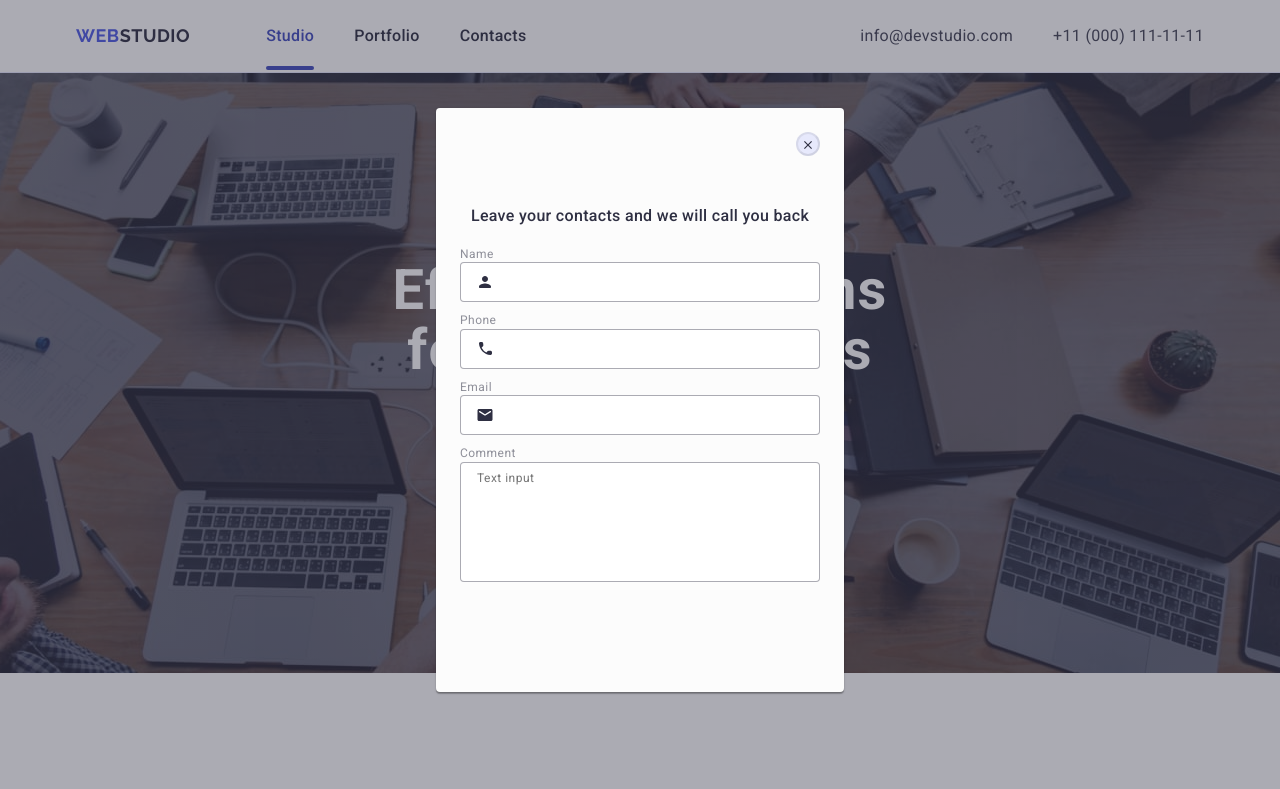
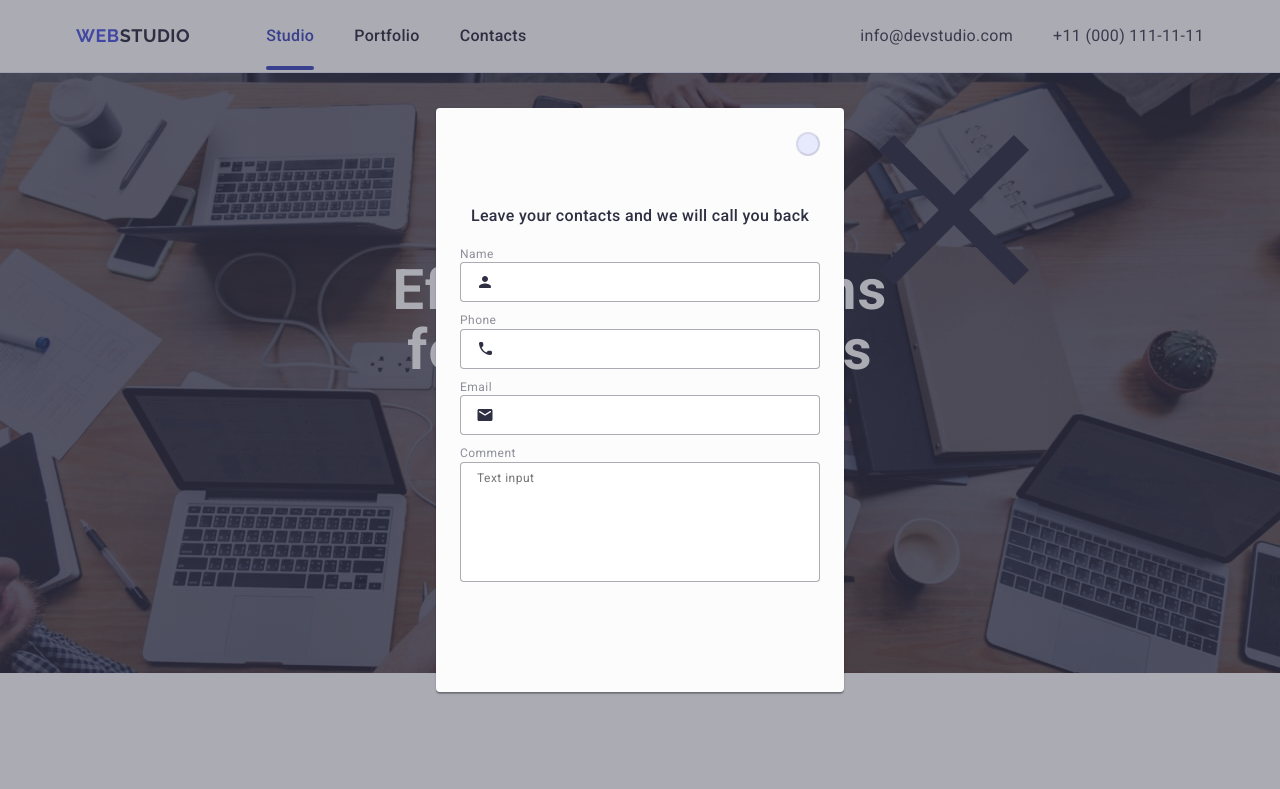
Before and after one commit to Andrii-Dzhus/goit-markup-hw-05, a plain HTML site: page index.html in a window 1280 px wide. Shown: the top 789 px of the page. Drawn offline with nearby package versions, Linux system fonts and the light colour scheme.

Commit message:
Update index.html

```diff
--- a/index.html
+++ b/index.html
@@ -475,7 +475,7 @@
     <div class="backdrop">
       <div class="modal">
         <button type="button" class="modal-close">
-          <svg class="btn-close-icon" width="8" height="8">
+          <svg class="btn-close-icon">
             <use href="/images/icons.svg#icon-close"></use>
           </svg>
         </button>
```
